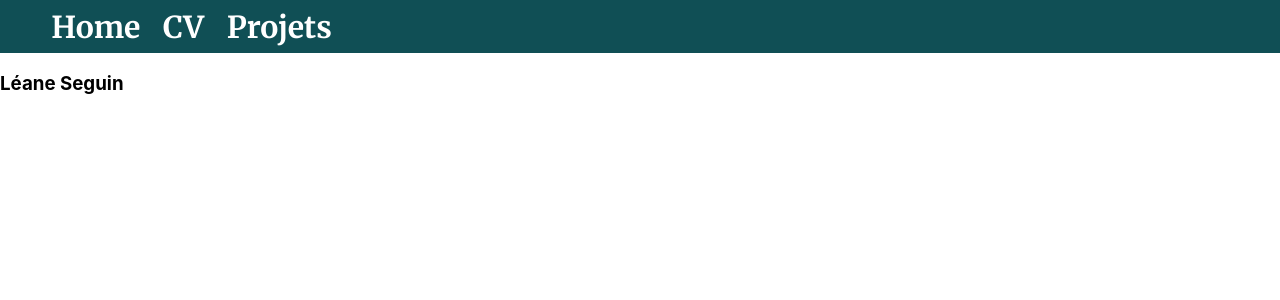
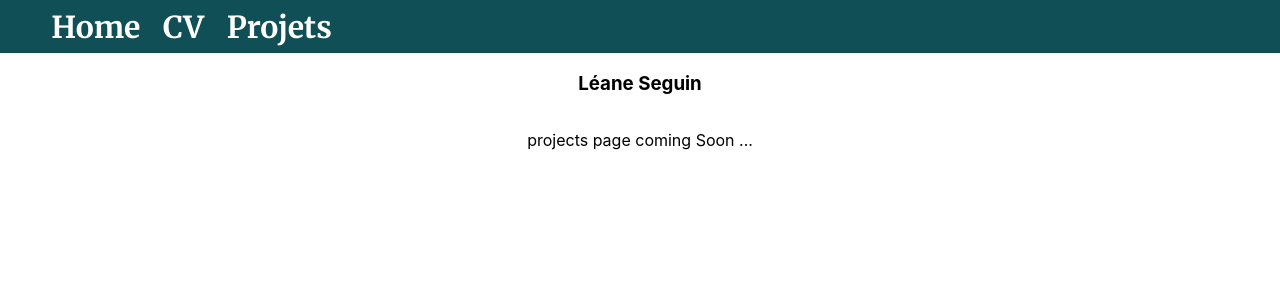
Before and after one commit to leseguin/leseguin.github.io, a React (Create React App) app: page /projects in a window 1280 px wide. Shown: the top 300 px of the page. Built offline with nearby package versions, Linux system fonts and the light colour scheme; a web font is replaced by a local one.

Commit message:
ajout projects page

```diff
--- a/src/App.tsx
+++ b/src/App.tsx
@@ -9,6 +9,8 @@ import {
 } from 'react-router-dom';
 import CVPage from "./Pages/CVPage/CVPage";
 import Home from "./Pages/Home/Home";
+import Projects from "./Pages/Projects/Projects";
+
 
 function App() {
   return (
@@ -25,7 +27,7 @@ function App() {
               <Link to="/resume">CV</Link>
             </li>
             <li>
-              <Link to="/users">Projets</Link>
+              <Link to="/projects">Projets</Link>
             </li>
           </ul>
         </nav>
@@ -36,8 +38,11 @@ function App() {
           <Route path="/resume">
             <CVPage />
           </Route>
+          <Route path="/projects">
+            <Projects/>
+          </Route>
           <Route path="/">
-            <Home />
+            <Home/>
           </Route>
         </Switch>
       </div>
--- /dev/null
+++ b/src/Pages/Projects/Projects.scss
@@ -0,0 +1,6 @@
+.project-page {
+    display: flex;
+    flex-direction: column;
+    justify-content: center;
+    align-items: center;
+}
--- /dev/null
+++ b/src/Pages/Projects/Projects.tsx
@@ -0,0 +1,12 @@
+import React from 'react'
+
+import './Projects.scss'
+
+export default function Projects() {
+    return (
+      <div className="project-page">
+            <h3>Léane Seguin</h3>
+            <p>projects page coming Soon ...</p>
+      </div>
+    );
+}
```
